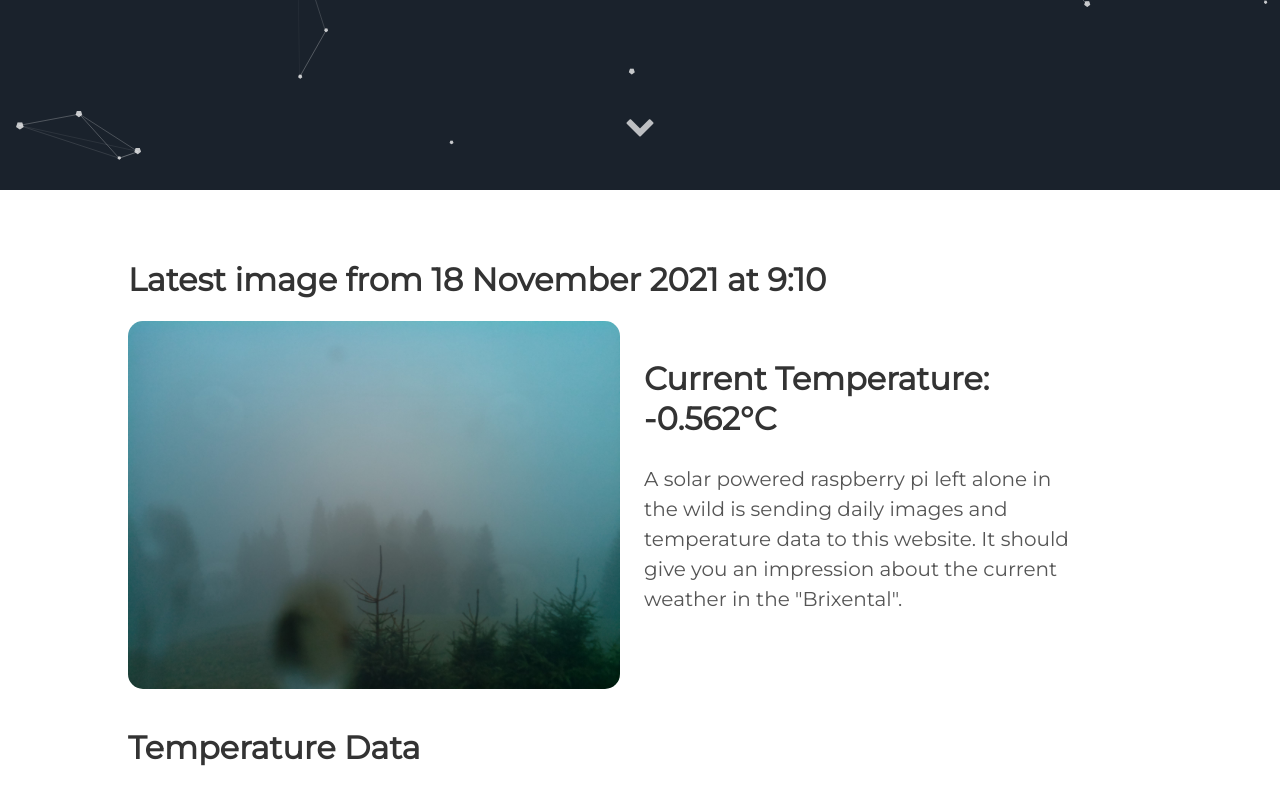
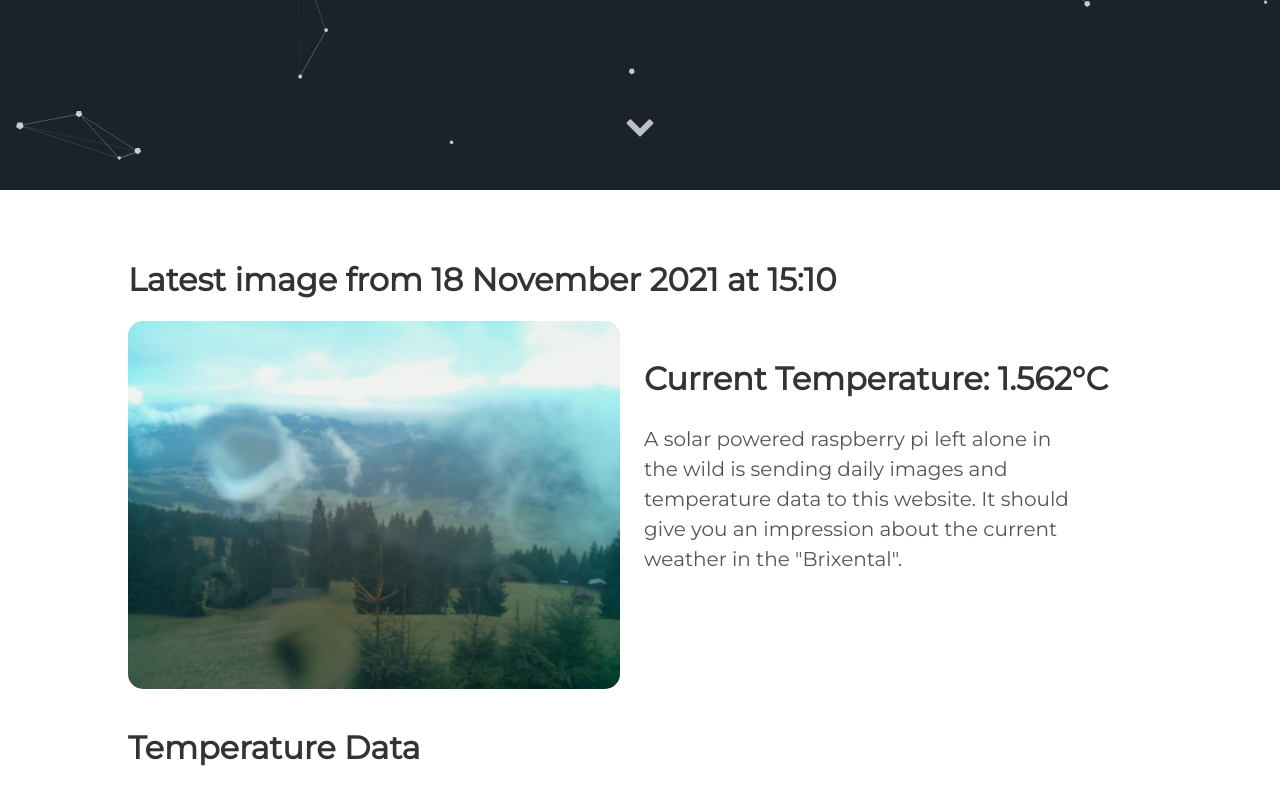
Before and after one commit to vektorious/vektorious.github.io, a Jekyll site: the page built from resources/huette.md, in a window 1280 px wide and 900 px high, scrolled down 710 px. Shown: the top 805 px of the window. Built offline with Jekyll 4.4.1, drawn with Linux system fonts in a browser that asks for light colours.

Commit message:
I'm a bot beep boop

```diff
--- a/resources/huette.md
+++ b/resources/huette.md
@@ -6,13 +6,13 @@ image: '/assets/img/'
 description: 'Live image from the Austrian alps'
 twitter_text: ' '
 ---
-## Latest image from 18 November 2021 at  9:10
+## Latest image from 18 November 2021 at 15:10
 <div class="huette">
   <div class="huette-image">
     <img src="{{ "/assets/img/huette.jpg" | prepend: site.baseurl }}">
   </div>
   <div class="huette-text">
-        <h2>Current Temperature: -0.562°C</h2>
+        <h2>Current Temperature: 1.562°C</h2>
         <p>A solar powered raspberry pi left alone in the wild is sending daily images and temperature data to this website. It should give you an impression about the current weather in the "Brixental".</p>
 
   </div>
```
Also changed, not shown: rpi-script/2021-11-18_150909.txt (renamed from rpi-script/2021-11-18_090909.txt, +5 -5 lines), rpi-script/huette.md (+2 -2 lines), assets/img/huette.jpg, assets/img/temp_plot.png, rpi-script/temp_plot.png, 1 other file.
